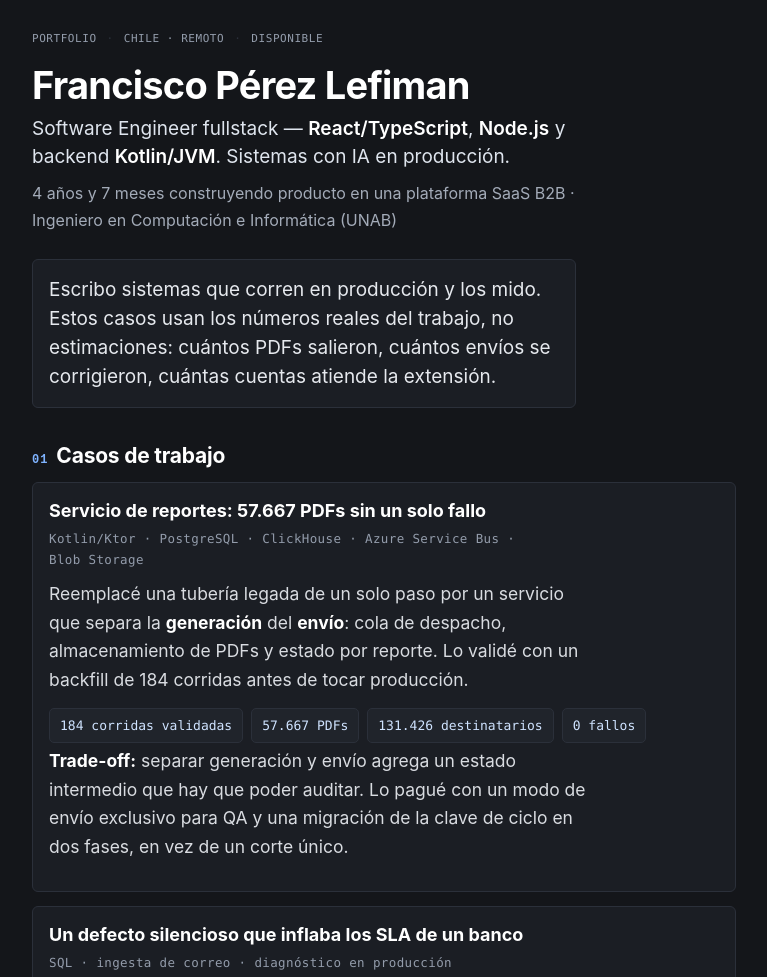
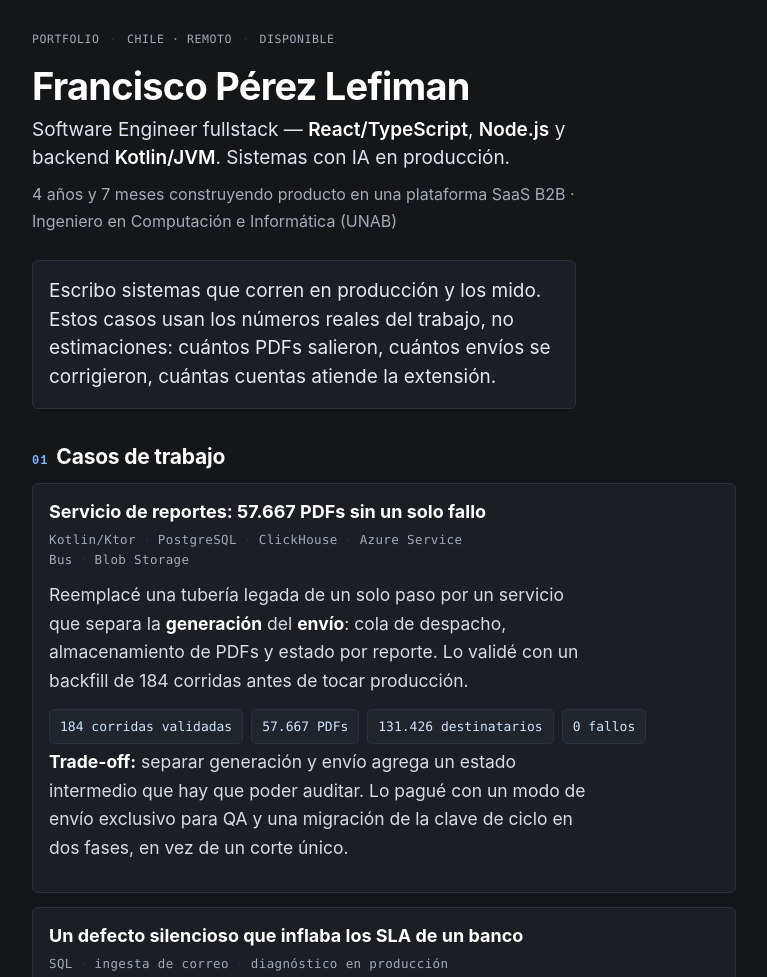
Before and after one commit to fperezlefiman/fperezlefiman.github.io, a plain HTML site: page index.html in a window 1280 px wide. Shown: the top 977 px of the page, without its empty margins (256-1023 px from the left). Drawn offline with Linux system fonts and the light colour scheme.

Commit message:
Contraste de secundarios y separadores sin huerfanos

```diff
--- a/index.html
+++ b/index.html
@@ -27,7 +27,7 @@
   .wrap p, .wrap li, .wrap h1, .wrap h2, .wrap h3, .lead{max-width:34rem}
   .meta{
     font-family:ui-monospace,SFMono-Regular,Menlo,monospace;
-    font-size:11px; color:var(--dim); letter-spacing:.05em; text-transform:uppercase;
+    font-size:11.5px; color:var(--soft); letter-spacing:.05em; text-transform:uppercase;
     display:flex; flex-wrap:wrap; gap:0 10px; margin-bottom:16px;
   }
   .meta span+span::before{content:"·"; margin-right:10px; color:var(--line)}
@@ -55,9 +55,10 @@
   }
   .card h3{margin-top:0}
   .stack{
-    font-family:ui-monospace,SFMono-Regular,Menlo,monospace; font-size:12.5px; color:var(--dim);
+    font-family:ui-monospace,SFMono-Regular,Menlo,monospace; font-size:12.5px; color:var(--soft);
     letter-spacing:.03em; margin:0 0 10px;
   }
+  .stack span+span::before{content:"·"; margin:0 7px; color:var(--line)}
   .nums{
     display:flex; flex-wrap:wrap; gap:8px; margin:12px 0 4px; padding:0; list-style:none;
   }
@@ -85,7 +86,7 @@
   <div class="meta"><span>Portfolio</span><span>Chile · remoto</span><span>Disponible</span></div>
 
   <h1>Francisco Pérez Lefiman</h1>
-  <p class="role">Software Engineer fullstack — <b>React/TypeScript</b>, <b>Node.js</b> y backend <b>Kotlin/JVM</b>. Sistemas con IA en producción.</p>
+  <p class="role">Software Engineer fullstack — <b>React/TypeScript</b>, <b>Node.js</b> y <span style="white-space:nowrap">backend <b>Kotlin/JVM</b></span>. Sistemas con IA en producción.</p>
   <p class="where">4 años y 7 meses construyendo producto en una plataforma SaaS B2B · Ingeniero en Computación e Informática (UNAB)</p>
 
   <p class="lead">Escribo sistemas que corren en producción y los mido. Estos casos usan los números reales del trabajo, no estimaciones: cuántos PDFs salieron, cuántos envíos se corrigieron, cuántas cuentas atiende la extensión.</p>
@@ -173,5 +174,16 @@
   <footer>Servido desde GitHub Pages. Los números salen de los datos de producción del trabajo y de las evaluaciones del proyecto propio.</footer>
 
 </div>
+<script>
+  document.querySelectorAll('.stack').forEach(function(el){
+    var partes = el.textContent.split('·').map(function(t){ return t.trim(); }).filter(Boolean);
+    el.textContent = '';
+    partes.forEach(function(t){
+      var s = document.createElement('span');
+      s.textContent = t;
+      el.appendChild(s);
+    });
+  });
+</script>
 </body>
 </html>
```
